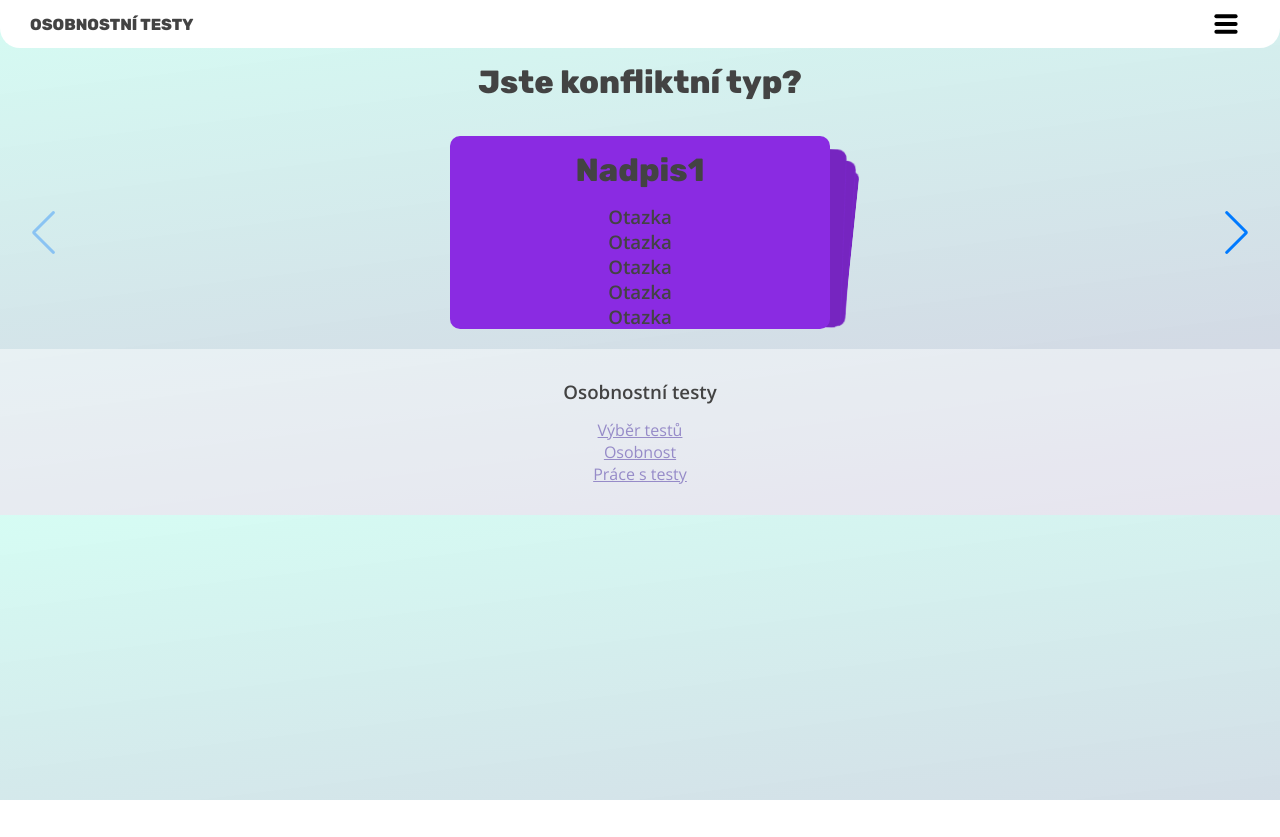
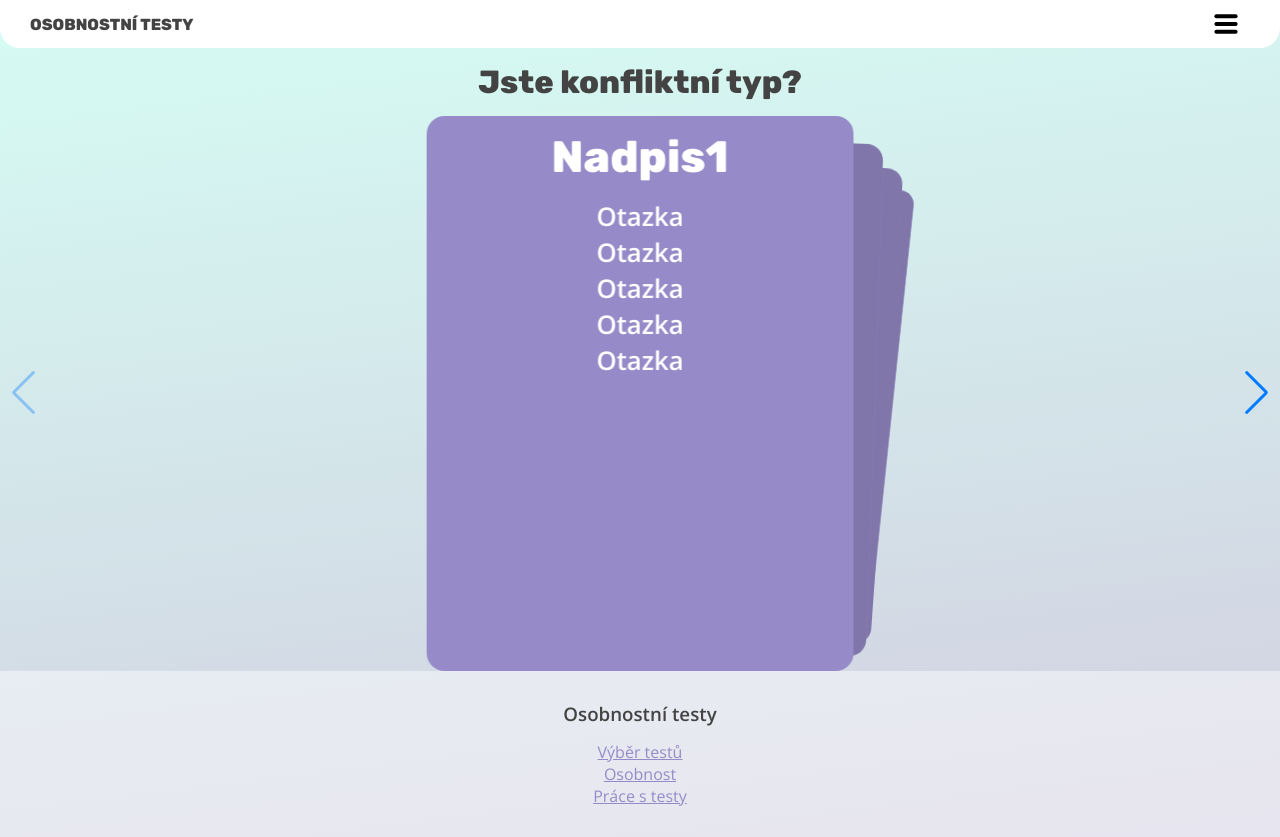
Before and after one commit to gracianaa/osobnostni-testy, a React (Vite) app: page /test in a window 1280 px wide. Before the commit the page ends 800 px from the top, so only its background shows below. Built offline with nearby package versions, Linux system fonts and the light colour scheme.

Commit message:
swiper styles fix

```diff
--- a/src/pages/QuestionsPage/index.jsx
+++ b/src/pages/QuestionsPage/index.jsx
@@ -1,30 +1,28 @@
+import React, { useRef, useState } from 'react';
+// Import Swiper React components
 import { Swiper, SwiperSlide } from 'swiper/react';
 
 // Import Swiper styles
 import 'swiper/css';
 import 'swiper/css/effect-cards';
-import 'swiper/css/pagination';
 import 'swiper/css/navigation';
+
 import './style.css';
 
-import { EffectCards, Pagination, Navigation } from 'swiper/modules';
+// import required modules
+import { EffectCards, Navigation } from 'swiper/modules';
 
 export const QuestionsPage = () => {
   return (
     <div className="swiper">
       <Swiper
-        // install Swiper modules
+        effect={'cards'}
+        navigation
+        grabCursor={true}
         modules={[EffectCards, Navigation]}
-        grabCursor={true}
         centeredSlides={true}
         slidesPerView={3}
-        effect="cards"
-        spaceBetween={50}
-        navigation
-        pagination={{ clickable: true }}
-        scrollbar={{ draggable: true }}
-        onSwiper={(swiper) => console.log(swiper)}
-        onSlideChange={() => console.log('slide change')}
+        className="mySwiper"
       >
         <div className="swiper-wrapper">
           <SwiperSlide>
--- a/src/pages/QuestionsPage/style.css
+++ b/src/pages/QuestionsPage/style.css
@@ -1,8 +1,8 @@
 .swiper-slide {
-  background-color: blueviolet;
-  border-radius: 10px;
+  width: 40%;
+  aspect-ratio: 1 / 1.3;
+  background-color: var(--color-primary);
+  border-radius: 18px;
+  font-size: 22px;
+  color: #fff;
 }
-
-.swiper-cards {
-  margin: 20px;
-}
```
